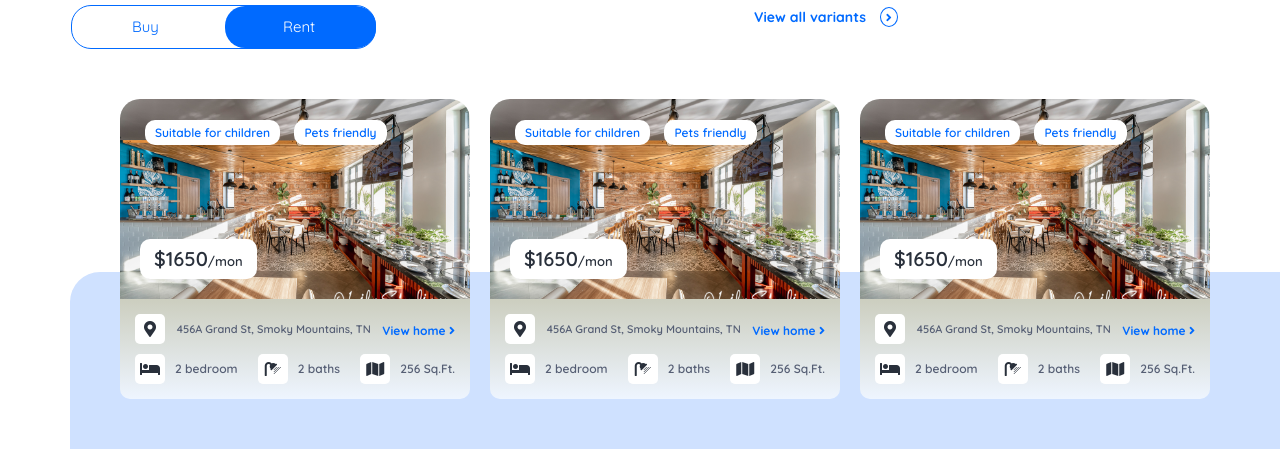
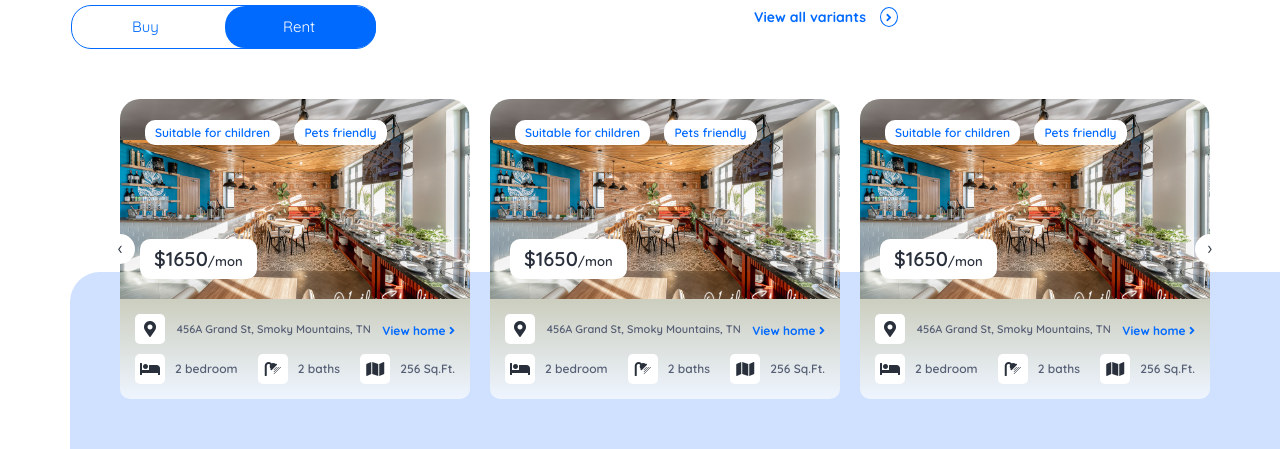
Before and after one commit to ogit403/project-NHQ, a plain HTML site: page index.html in a window 1280 px wide. Shown: the part 1798-2247 px from the top of the page. Drawn offline with nearby package versions, Linux system fonts and the light colour scheme; a script that the page names is missing.

Commit message:
'second'

```diff
--- a/index.html
+++ b/index.html
@@ -802,8 +802,8 @@
             $('.owl-carousel').owlCarousel({
                 loop:true,
                 margin: 20,
-                nav:false,
-                dots: true,
+                dots: false,
+                nav: true,
                 responsive:{
                     0:{
                         items:1
--- a/sass/Layouts/_header.scss
+++ b/sass/Layouts/_header.scss
@@ -2521,3 +2521,35 @@ header {
         }
     }
 }
+
+.owl-carousel .owl-dots.disabled, .owl-carousel .owl-nav.disabled {
+    display: block !important;
+}
+.owl-prev {
+    position: absolute;
+    top: 50%;
+    left: 0;
+    transform: translate(-50%, -50%);
+    span {
+        display: inline-block;
+        background-color: #fff;
+        width: 30px;
+        height: 30px;
+        border-radius: 100%;
+        font-size: 18px;
+    }
+}
+.owl-next {
+    position: absolute;
+    top: 50%;
+    right: 0;
+    transform: translate(50%, -50%);
+    span {
+        display: inline-block;
+        background-color: #fff;
+        width: 30px;
+        height: 30px;
+        border-radius: 100%;
+        font-size: 18px;
+    }
+}
```
Also changed, not shown: css/main.css, 1 other file.
